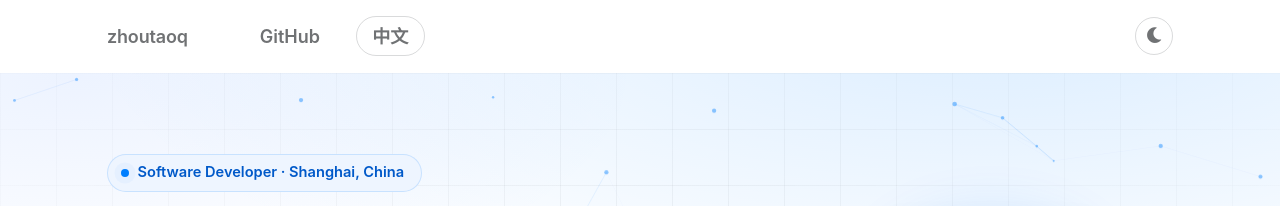
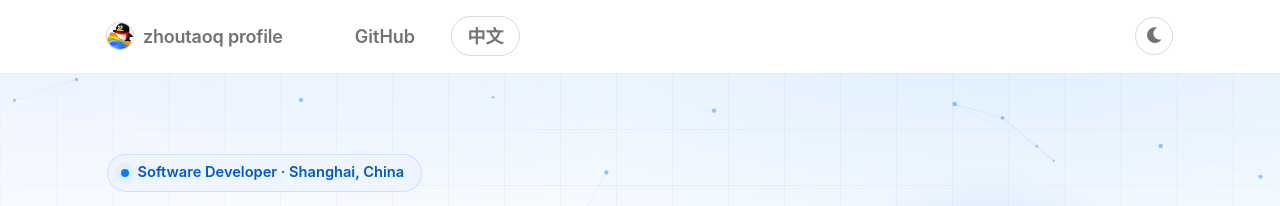
Before and after one commit to zhoutaoq/zhoutaoq.github.io, a Jekyll site: the page built from _pages/about.html, in a window 1280 px wide. Shown: the top 206 px of the page. Built offline with Jekyll 4.4.1, drawn with Linux system fonts in a browser that asks for light colours.

Commit message:
feat: 站点标题改 zhoutaoq profile，图标换成头像
- title / title_separator 调整，落地页不再覆盖 title
- 顶栏站标用头像（26px 圆形），替换原来的渐变方块
- 图标全部改用 images/profile.png 生成的圆形图，顺带修掉原先 14 个 404 的 favicon / apple-touch-icon

```diff
--- a/_config.yml
+++ b/_config.yml
@@ -7,8 +7,8 @@
 
 # Site Settings
 locale                   : "zh-CN"
-title                    : "zhoutaoq"
-title_separator          : "|"
+title                    : "zhoutaoq profile"
+title_separator          : "·"
 name                     : &name "zhoutaoq"
 description              : &description "Software Developer | Java Specialist"
 url                      : https://zhoutaoq.github.io
--- a/_includes/head/custom.html
+++ b/_includes/head/custom.html
@@ -2,25 +2,11 @@
 
 <!-- start custom head snippets -->
 
-<link rel="apple-touch-icon" sizes="57x57" href="{{ base_path }}/images/apple-touch-icon-57x57.png?v=M44lzPylqQ">
-<link rel="apple-touch-icon" sizes="60x60" href="{{ base_path }}/images/apple-touch-icon-60x60.png?v=M44lzPylqQ">
-<link rel="apple-touch-icon" sizes="72x72" href="{{ base_path }}/images/apple-touch-icon-72x72.png?v=M44lzPylqQ">
-<link rel="apple-touch-icon" sizes="76x76" href="{{ base_path }}/images/apple-touch-icon-76x76.png?v=M44lzPylqQ">
-<link rel="apple-touch-icon" sizes="114x114" href="{{ base_path }}/images/apple-touch-icon-114x114.png?v=M44lzPylqQ">
-<link rel="apple-touch-icon" sizes="120x120" href="{{ base_path }}/images/apple-touch-icon-120x120.png?v=M44lzPylqQ">
-<link rel="apple-touch-icon" sizes="144x144" href="{{ base_path }}/images/apple-touch-icon-144x144.png?v=M44lzPylqQ">
-<link rel="apple-touch-icon" sizes="152x152" href="{{ base_path }}/images/apple-touch-icon-152x152.png?v=M44lzPylqQ">
-<link rel="apple-touch-icon" sizes="180x180" href="{{ base_path }}/images/apple-touch-icon-180x180.png?v=M44lzPylqQ">
-<link rel="icon" type="image/png" href="{{ base_path }}/images/favicon-32x32.png?v=M44lzPylqQ" sizes="32x32">
-<link rel="icon" type="image/png" href="{{ base_path }}/images/android-chrome-192x192.png?v=M44lzPylqQ" sizes="192x192">
-<link rel="icon" type="image/png" href="{{ base_path }}/images/favicon-96x96.png?v=M44lzPylqQ" sizes="96x96">
-<link rel="icon" type="image/png" href="{{ base_path }}/images/favicon-16x16.png?v=M44lzPylqQ" sizes="16x16">
-<link rel="manifest" href="{{ base_path }}/images/manifest.json?v=M44lzPylqQ">
-<link rel="mask-icon" href="{{ base_path }}/images/safari-pinned-tab.svg?v=M44lzPylqQ" color="#000000">
-<link rel="shortcut icon" href="/images/favicon.ico?v=M44lzPylqQ">
-<meta name="msapplication-TileColor" content="#000000">
-<meta name="msapplication-TileImage" content="{{ base_path }}/images/mstile-144x144.png?v=M44lzPylqQ">
-<meta name="msapplication-config" content="{{ base_path }}/images/browserconfig.xml?v=M44lzPylqQ">
+<!-- 站点图标统一用头像（由 images/profile.png 生成的圆形图） -->
+<link rel="icon" type="image/png" sizes="32x32" href="{{ base_path }}/images/favicon-32x32.png">
+<link rel="icon" type="image/png" sizes="192x192" href="{{ base_path }}/images/favicon-192x192.png">
+<link rel="apple-touch-icon" sizes="180x180" href="{{ base_path }}/images/apple-touch-icon.png">
+<link rel="manifest" href="{{ base_path }}/images/manifest.json">
 <meta name="theme-color" content="#ffffff">
 <link rel="stylesheet" href="{{ base_path }}/assets/css/academicons.css"/>
 
--- a/_includes/masthead.html
+++ b/_includes/masthead.html
@@ -6,7 +6,7 @@
       <nav id="site-nav" class="greedy-nav">
         <button><div class="navicon"></div></button>
         <ul class="visible-links">
-          <li class="masthead__menu-item masthead__menu-item--lg"><a href="{{ base_path }}/">{{ site.title }}</a></li>
+          <li class="masthead__menu-item masthead__menu-item--lg"><a href="{{ base_path }}/"><img class="masthead__avatar" src="{{ base_path }}/images/profile.png" alt="" width="26" height="26">{{ site.title }}</a></li>
           {% for link in site.data.navigation.main %}
             {% if link.url contains 'http' %}
               {% assign domain = '' %}
--- a/_pages/about.html
+++ b/_pages/about.html
@@ -1,6 +1,5 @@
 ---
 permalink: /
-title: "About Me"
 excerpt: "Software developer in Shanghai, building products that are beneficial to society, commercially valuable, and user-friendly."
 lang: en
 landing: true
--- a/_pages/cn.html
+++ b/_pages/cn.html
@@ -1,6 +1,5 @@
 ---
 permalink: /cn/
-title: "个人介绍"
 excerpt: "在上海做软件开发，专注于开发对社会有益、具有商业价值且人性化的产品。"
 lang: zh
 landing: true
--- a/_sass/_enhance.scss
+++ b/_sass/_enhance.scss
@@ -235,16 +235,17 @@ body,
   color: var(--ink);
   font-weight: 700;
   letter-spacing: -0.01em;
+}
 
-  &::before {
-    content: "";
-    width: 14px;
-    height: 14px;
-    margin-right: 0.55rem;
-    border-radius: 5px;
-    background: linear-gradient(140deg, #3aa0ff, #007fff);
-    box-shadow: 0 4px 10px rgba(0, 127, 255, 0.35);
-  }
+/* 站标就用头像 */
+.masthead__avatar {
+  flex: 0 0 auto;
+  width: 26px;
+  height: 26px;
+  margin-right: 0.55rem;
+  object-fit: cover;
+  border-radius: 50%;
+  box-shadow: 0 0 0 1px var(--line-strong);
 }
 
 .masthead__menu-item a {
```
Also changed, not shown: images/apple-touch-icon.png (added), images/favicon-192x192.png (added), images/favicon-32x32.png (added), images/manifest.json.
